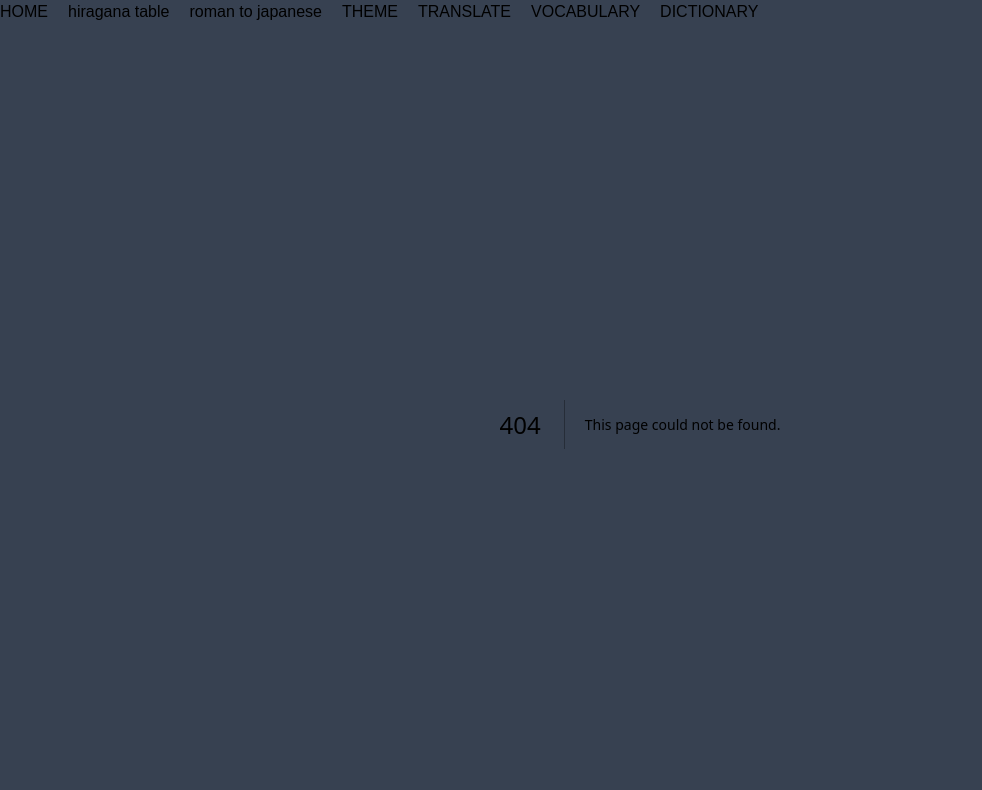
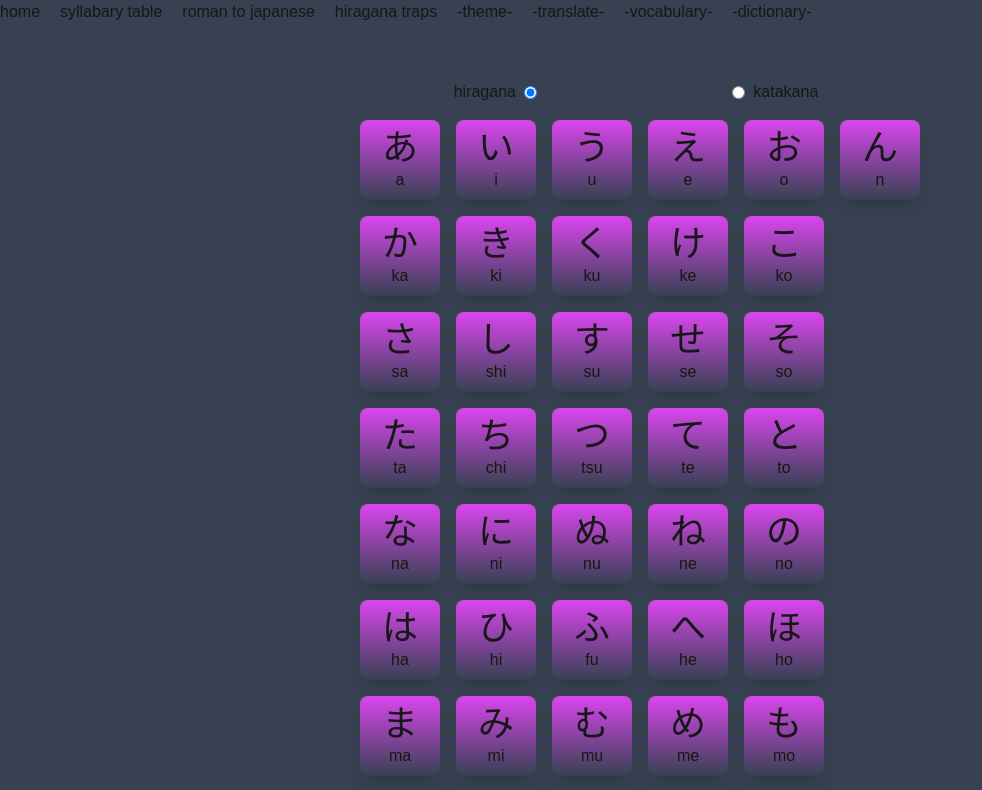
Before and after one commit to hermelen/hiragana-katakana, a Next.js app: page /syllabary-table in a window 1280 px wide. Before the commit this address had no page. Shown: the top 790 px of the page, without its empty margins (0-982 px from the left). Built offline with nearby package versions, Linux system fonts and the light colour scheme.

Commit message:
start traps

```diff
--- a/src/app/hiragana-table/layout.tsx
+++ /dev/null
@@ -1,3 +0,0 @@
-export default function SyllabaryLayout({children,}: {children: React.ReactNode}) {
-    return <section className={"flex justify-center pt-10"}>{children}</section>
-}
--- /dev/null
+++ b/src/app/hiragana-traps/layout.tsx
@@ -0,0 +1,3 @@
+export default function HiraganaTrapsLayout({children,}: {children: React.ReactNode}) {
+    return <section className={"flex justify-center pt-10"}>{children}</section>
+}
--- /dev/null
+++ b/src/app/hiragana-traps/page.tsx
@@ -0,0 +1,31 @@
+"use client"
+
+import {syllabaryRecord, SyllabaryRecord} from "@/app/lib/syllabaryRecord";
+import React, {useState} from "react";
+import {HiraganaTrapList, HiraganaTraps} from "@/app/lib/hiraganaTraps";
+
+export default function SyllabaryTrapsPage() {
+
+    function getTrapData() {
+        const trapCharacters = getRandomTrap();
+        const sourceRecord = syllabaryRecord;
+        let trapData: SyllabaryRecord = {};
+        for (let i = 0; i < trapCharacters.length; i++) {
+            trapData[trapCharacters[i]] = sourceRecord[trapCharacters[i]];
+        }
+        return trapData;
+    }
+
+    function getRandomTrap() {
+        const trapList: HiraganaTrapList = HiraganaTraps;
+        return trapList[Math.floor(Math.random() * trapList.length)];
+    }
+
+    const trapData = getTrapData();
+    console.log(trapData);
+
+    return (
+        <div className={"flex gap-4"}>
+        </div>
+    )
+}
--- a/src/app/layout.tsx
+++ b/src/app/layout.tsx
@@ -28,13 +28,14 @@ export default function RootLayout({
       <body className={`${geistSans.variable} ${geistMono.variable} antialiased bg-gray-700`}>
         <nav>
           <ul className={"flex gap-5"}>
-            <li><a href={"/"}>HOME</a></li>
-            <li><a href={"/hiragana-table"}>hiragana table</a></li>
+            <li><a href={"/"}>home</a></li>
+            <li><a href={"/syllabary-table"}>syllabary table</a></li>
             <li><a href={"/roman-to-japanese"}>roman to japanese</a></li>
-            <li><a href={"/syllabary"}>THEME</a></li>
-            <li><a href={"/syllabary"}>TRANSLATE</a></li>
-            <li><a href={"/syllabary"}>VOCABULARY</a></li>
-            <li><a href={"/syllabary"}>DICTIONARY</a></li>
+            <li><a href={"/hiragana-traps"}>hiragana traps</a></li>
+            <li><a href={"/syllabary"}>-theme-</a></li>
+            <li><a href={"/syllabary"}>-translate-</a></li>
+            <li><a href={"/syllabary"}>-vocabulary-</a></li>
+            <li><a href={"/syllabary"}>-dictionary-</a></li>
           </ul>
         </nav>
         {children}
--- a/src/app/lib/syllabaryTraps.tsx
+++ b/src/app/lib/hiraganaTraps.tsx
@@ -1,4 +1,5 @@
-export const SyllabaryTraps = [
+export type HiraganaTrapList = string[string[]];
+export const HiraganaTraps: HiraganaTrapList = [
     ["u", "tsu", "dzu"],
     ["sa", "za", "chi", "ra", "dji"],
     ["ta", "na"],
--- a/src/app/page.tsx
+++ b/src/app/page.tsx
@@ -2,7 +2,7 @@ export default function Page() {
   return (
       <div className="App">
         <div className="container">
-          KIKOU
+          Welcome home
         </div>
       </div>
   );
--- /dev/null
+++ b/src/app/syllabary-table/layout.tsx
@@ -0,0 +1,3 @@
+export default function SyllabaryTableLayout({children,}: {children: React.ReactNode}) {
+    return <section className={"flex justify-center pt-10"}>{children}</section>
+}
--- a/src/app/hiragana-table/page.tsx
+++ b/src/app/syllabary-table/page.tsx
@@ -4,21 +4,21 @@ import {syllabaryRecord, SyllabaryRecord} from "@/app/lib/syllabaryRecord";
 import React, {useState} from "react";
 import {Radio} from "@/app/components/Radio";
 
-export default function HiraganaTablePage() {
-    type Result = Record<string, [string, string]>[];
+export default function SyllabaryTablePage() {
+    type TableData = Record<string, [string, string]>[];
     const [local, setLocal] = useState<boolean>(true);
     const noChar = "";
 
-    function splitRecordByValueLength(syllabaryRecord: SyllabaryRecord): Result[] {
-        const result: Result[] = [];
-        let currentArray: Result = [];
+    function splitRecordByValueLength(syllabaryRecord: SyllabaryRecord): TableData[] {
+        const tableData: TableData[] = [];
+        let currentArray: TableData = [];
 
         for (const [key, [hiragana, katakana]] of Object.entries(syllabaryRecord)) {
             const currentItem: Record<string, [string, string]> = {[key]: [hiragana, katakana]};
 
             if (key.length === 1) {
                 if (currentArray.length > 0) {
-                    result.push(currentArray);
+                    tableData.push(currentArray);
                     currentArray = [];
                 }
                 currentArray.push(currentItem);
@@ -37,17 +37,17 @@ export default function HiraganaTablePage() {
         }
 
         if (currentArray.length > 0) {
-            result.push(currentArray);
+            tableData.push(currentArray);
         }
 
-        return result;
+        return tableData;
     }
 
     const handleChange = (event: React.ChangeEvent<HTMLInputElement>) => {
         setLocal(event.target.value === 'true');
     };
 
-    const result = splitRecordByValueLength(syllabaryRecord);
+    const tableData = splitRecordByValueLength(syllabaryRecord);
 
 
     return (
@@ -71,7 +71,7 @@ export default function HiraganaTablePage() {
                 />
             </div>
             <div className={"flex gap-4"}>
-                {result.map((ul, ulIndex) => (
+                {tableData.map((ul, ulIndex) => (
                     <ul key={ulIndex} className="flex flex-col gap-4">
                         {ul.map((li, liIndex) => {
                             const key = Object.keys(li)[0];
```
